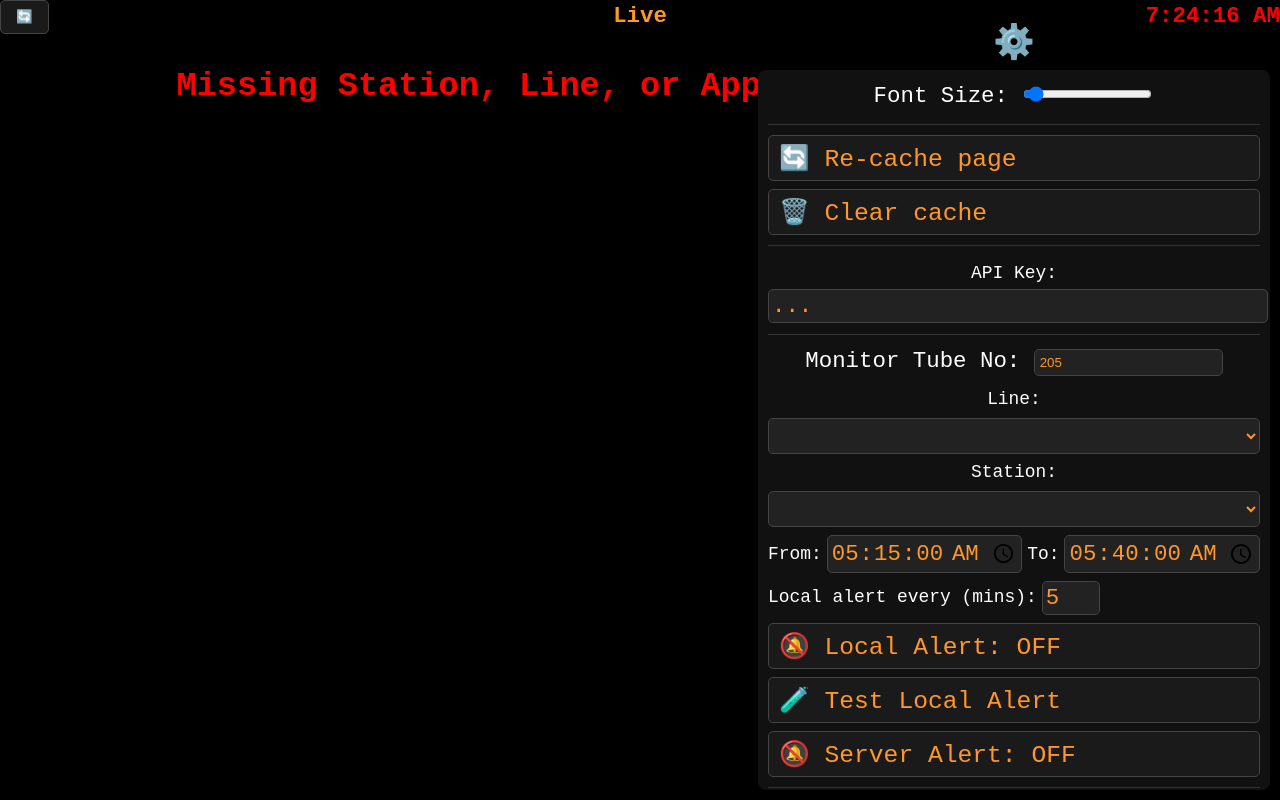
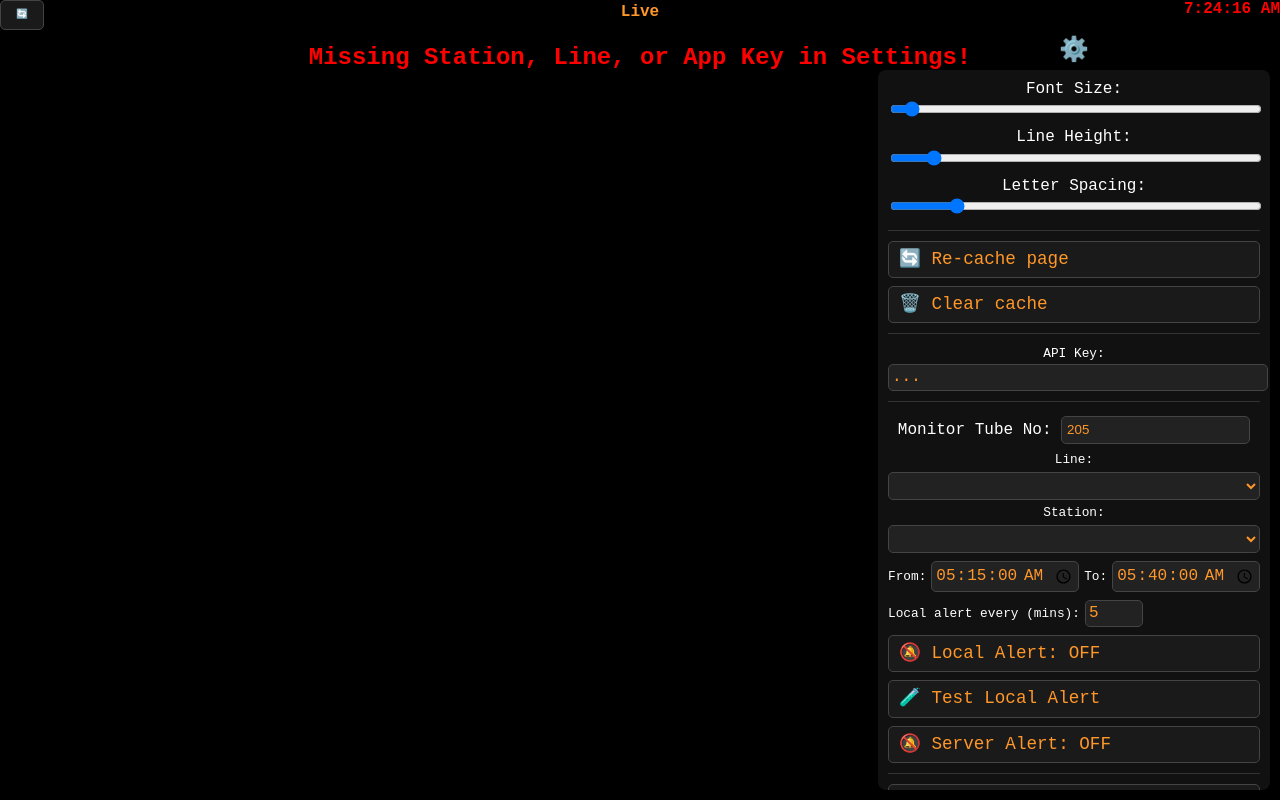
Before and after one commit to CongDanhTran/tubelive, a website: page public/index.html in a window 1280 px wide. Both pictures are taken after a click on the button "⚙️". Drawn offline with Linux system fonts and the light colour scheme.

Commit message:
spacing height slider

```diff
--- a/public/index.html
+++ b/public/index.html
@@ -351,7 +351,11 @@
         <div id="sliderContainer"
             style="display:none; background:#111; padding:10px; border-radius:8px; margin-top:5px; color:white; font-size:1em; box-sizing: border-box; max-width: 90vw; max-height: 90vh; overflow-y: scroll;">
             <label for="fontSlider">Font Size:</label>
-            <input type="range" id="fontSlider" min="0.8" max="6" step="0.1">
+            <input type="range" id="fontSlider" min="0.8" max="6" step="0.1" style="width: 100%;">
+            <label for="lineHeightSlider" style="margin-top: 5px; display: block;">Line Height:</label>
+            <input type="range" id="lineHeightSlider" min="1" max="3" step="0.1" style="width: 100%;">
+            <label for="letterSpacingSlider" style="margin-top: 5px; display: block;">Letter Spacing:</label>
+            <input type="range" id="letterSpacingSlider" min="-2" max="10" step="0.5" style="width: 100%;">
             <hr style="border:none; border-top:1px solid #333; margin: 10px 0;">
             <button class="cache-btn" id="recacheBtn">🔄 Re-cache page</button>
             <button class="cache-btn" id="clearCacheBtn">🗑️ Clear cache</button>
@@ -513,13 +517,48 @@
             return "";
         }
 
+        function applyDynamicUserStyles() {
+            let styleTag = document.getElementById("dynamic-user-styles");
+            if (!styleTag) {
+                styleTag = document.createElement("style");
+                styleTag.id = "dynamic-user-styles";
+                document.head.appendChild(styleTag);
+            }
+
+            const fs = getCookie("fontSize") || 1;
+            const lh = getCookie("lineHeight") || 1.2;
+            const ls = getCookie("letterSpacing") || 0;
+
+            styleTag.innerHTML = `
+                body {
+                    font-size: ${fs}em !important;
+                }
+                body * {
+                    line-height: ${lh} !important;
+                    letter-spacing: ${ls}px !important;
+                }
+            `;
+        }
+
         const fontSlider = document.getElementById("fontSlider");
+        const lineHeightSlider = document.getElementById("lineHeightSlider");
+        const letterSpacingSlider = document.getElementById("letterSpacingSlider");
         const sliderContainer = document.getElementById("sliderContainer");
         const cogBtn = document.getElementById("cogBtn");
 
         fontSlider.addEventListener("input", (e) => {
-            document.body.style.fontSize = e.target.value + "em";
             setCookie("fontSize", e.target.value, 30);
+            applyDynamicUserStyles();
+        });
+
+        lineHeightSlider.addEventListener("input", (e) => {
+            setCookie("lineHeight", e.target.value, 30);
+            applyDynamicUserStyles();
+        });
+
+        letterSpacingSlider.addEventListener("input", (e) => {
+            setCookie("letterSpacing", e.target.value, 30);
+            applyDynamicUserStyles();
         });
 
         addEventListener("DOMContentLoaded", () => {
@@ -539,13 +578,11 @@
             document.getElementById('lineInput').value = monitoredLine;
             document.getElementById('summaryLineInput').value = summaryLine;
 
-            let savedSize = getCookie("fontSize");
-            if (savedSize) {
-                document.body.style.fontSize = savedSize + "em";
-                fontSlider.value = savedSize;
-            } else {
-                fontSlider.value = 1;
-            }
+            fontSlider.value = getCookie("fontSize") || 1;
+            lineHeightSlider.value = getCookie("lineHeight") || 1.2;
+            letterSpacingSlider.value = getCookie("letterSpacing") || 0;
+
+            applyDynamicUserStyles();
         });
 
         cogBtn.addEventListener("click", (e) => {
```
